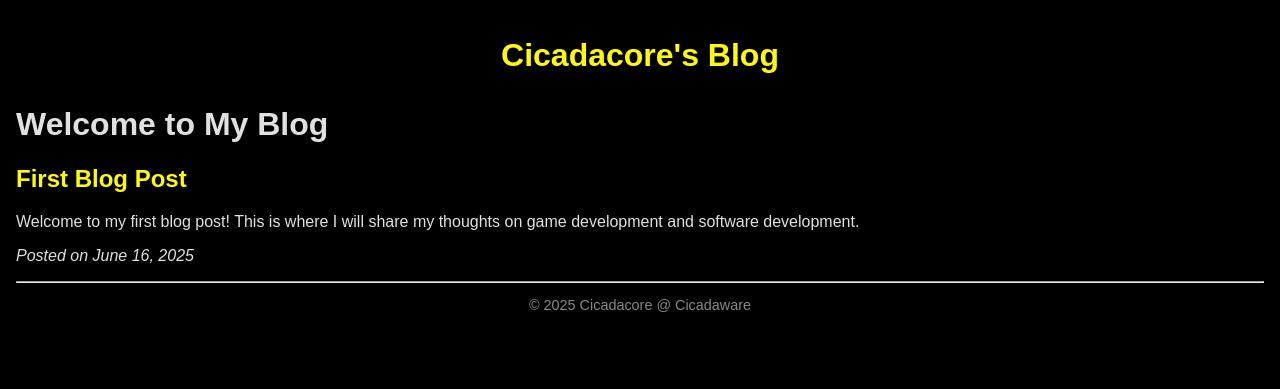
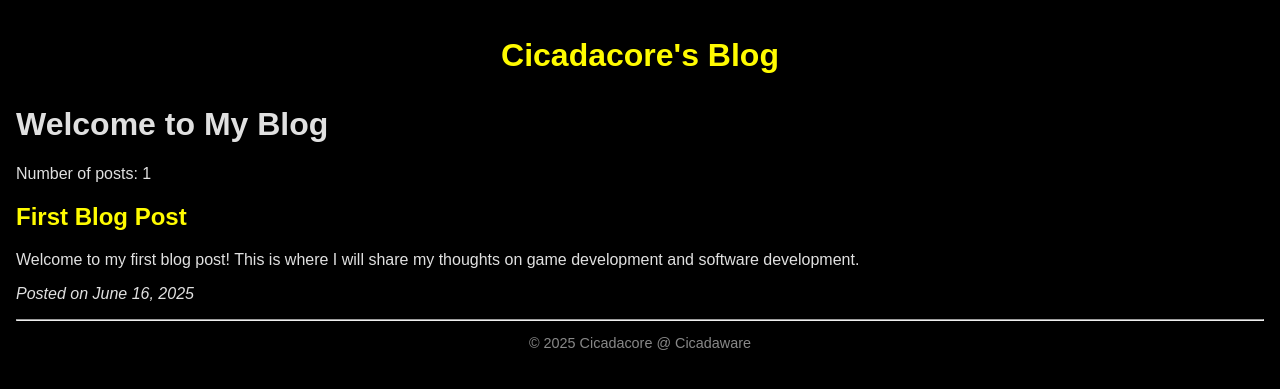
Before and after one commit to Cicadaware/cicadaware.github.io, a Jekyll site: the page built from index.md, in a window 1280 px wide. Shown: the top 389 px of the page. Built offline with Jekyll 4.4.1, drawn with Linux system fonts in a browser that asks for light colours.

Commit message:
index post debug

```diff
--- a/index.md
+++ b/index.md
@@ -4,6 +4,8 @@ title: Home
 ---
 
 # Welcome to My Blog
+
+<p>Number of posts: {{ site.posts | size }}</p>
 
 {% for post in site.posts %}
 ## [{{ post.title }}]({{ post.url }})
```
